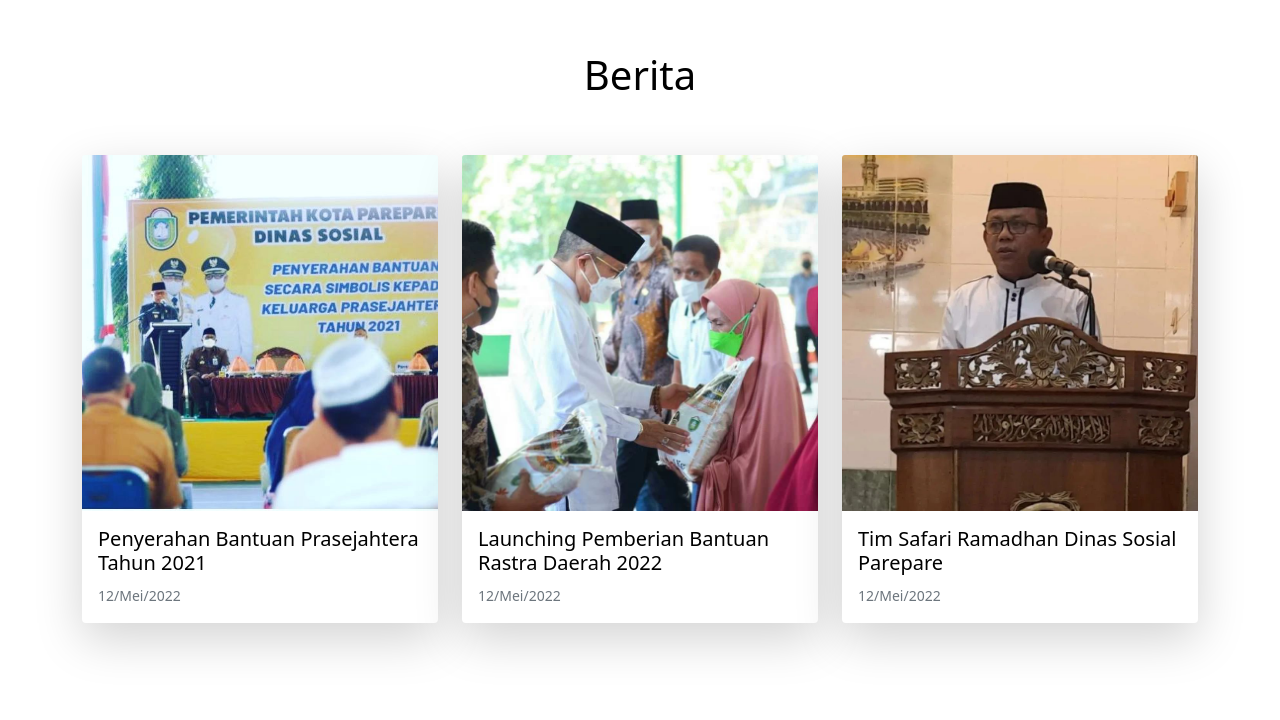
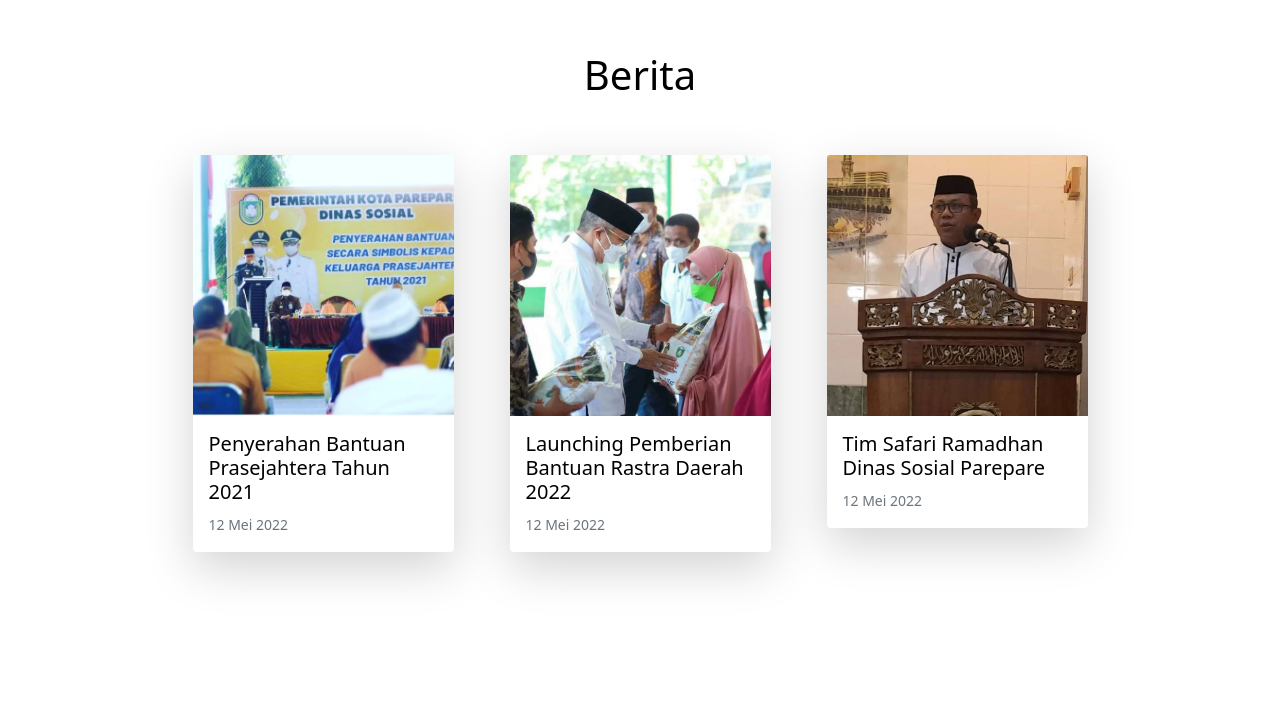
Before and after one commit to nurfaidah17/sistem-informasi-dinsos-parepare, a plain HTML site: page index.html in a window 1280 px wide. Shown: the part 821-1541 px from the top of the page. Drawn offline with Linux system fonts and the light colour scheme.

Commit message:
edit halaman index: perbaikan card berita

```diff
--- a/index.html
+++ b/index.html
@@ -92,37 +92,37 @@
 <section id="berita">
   <div class="container py-5">
     <h1 class="main-judul text-center py-5">Berita</h1>
-    <div class="row">
-      <div class="col-md-4 mb-3">
+    <div class="row justify-content-center">
+      <div class="col-md-3 mb-3 mx-3">
         <div class="card border-0 shadow-lg w-100">
           <img src="img/berita/berita-1.webp" class="card-img-top" alt="Gambar 1">
           <div class="card-body">
             <h5 class="card-title">
               <a href="berita-detail.html">Penyerahan Bantuan Prasejahtera Tahun 2021</a>
             </h5>
-            <p class="card-text"><small class="text-muted">12/Mei/2022</small></p>
+            <p class="card-text"><small class="text-muted">12 Mei 2022</small></p>
           </div>
         </div>
       </div>
-      <div class="col-md-4 mb-3">
+      <div class="col-md-3 mb-3 mx-3">
         <div class="card border-0 shadow-lg w-100">
           <img src="img/berita/berita-2.webp" class="card-img-top" alt="Gambar 1">
           <div class="card-body">
             <h5 class="card-title">
               <a href="berita-detail.html">Launching Pemberian Bantuan Rastra Daerah 2022</a>
             </h5>
-            <p class="card-text"><small class="text-muted">12/Mei/2022</small></p>
+            <p class="card-text"><small class="text-muted">12 Mei 2022</small></p>
           </div>
         </div>
       </div>
-      <div class="col-md-4 mb-3">
+      <div class="col-md-3 mb-3 mx-3">
         <div class="card border-0 shadow-lg w-100">
           <img src="img/berita/berita-3.webp" class="card-img-top" alt="Gambar 1">
           <div class="card-body">
             <h5 class="card-title">
               <a href="berita-detail.html">Tim Safari Ramadhan Dinas Sosial Parepare</a>
             </h5>
-            <p class="card-text"><small class="text-muted">12/Mei/2022</small></p>
+            <p class="card-text"><small class="text-muted">12 Mei 2022</small></p>
           </div>
         </div>
       </div>
```
